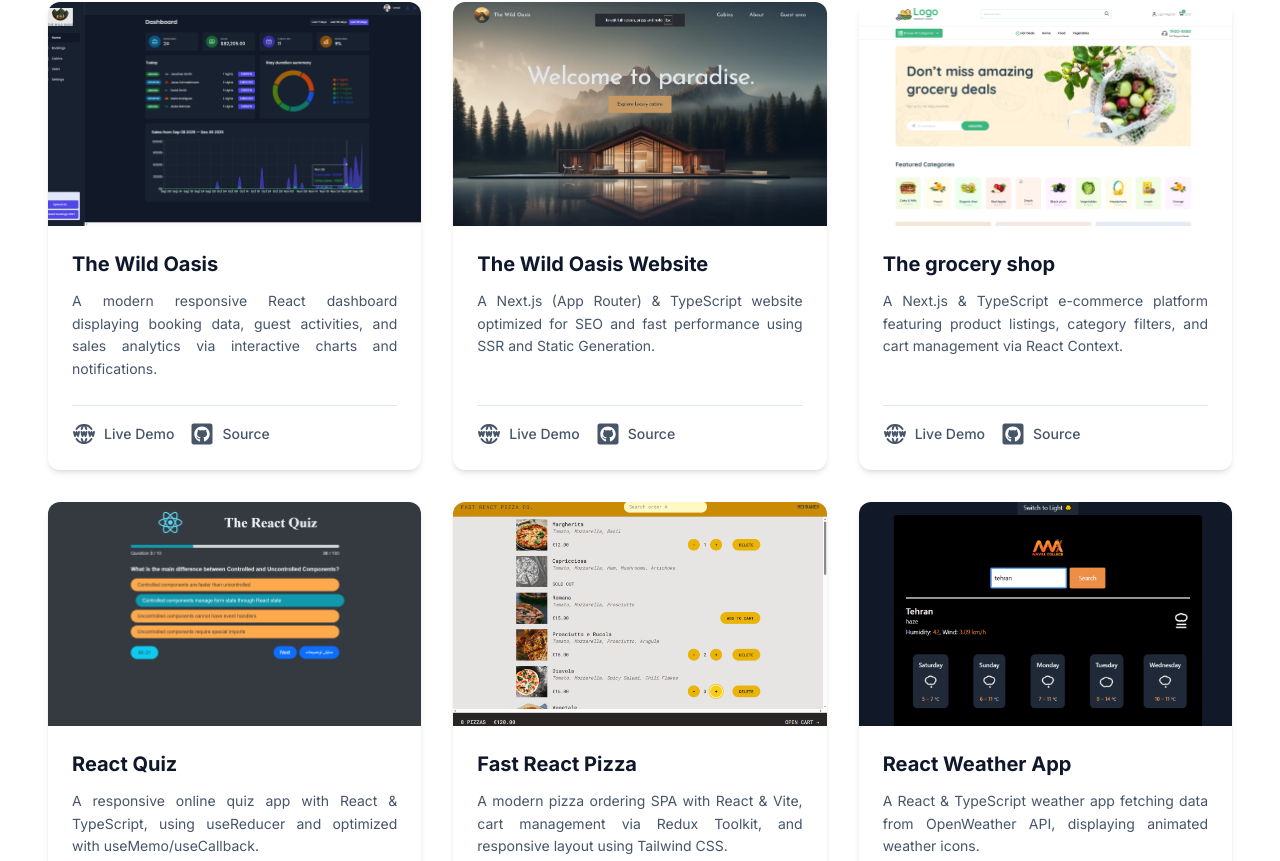
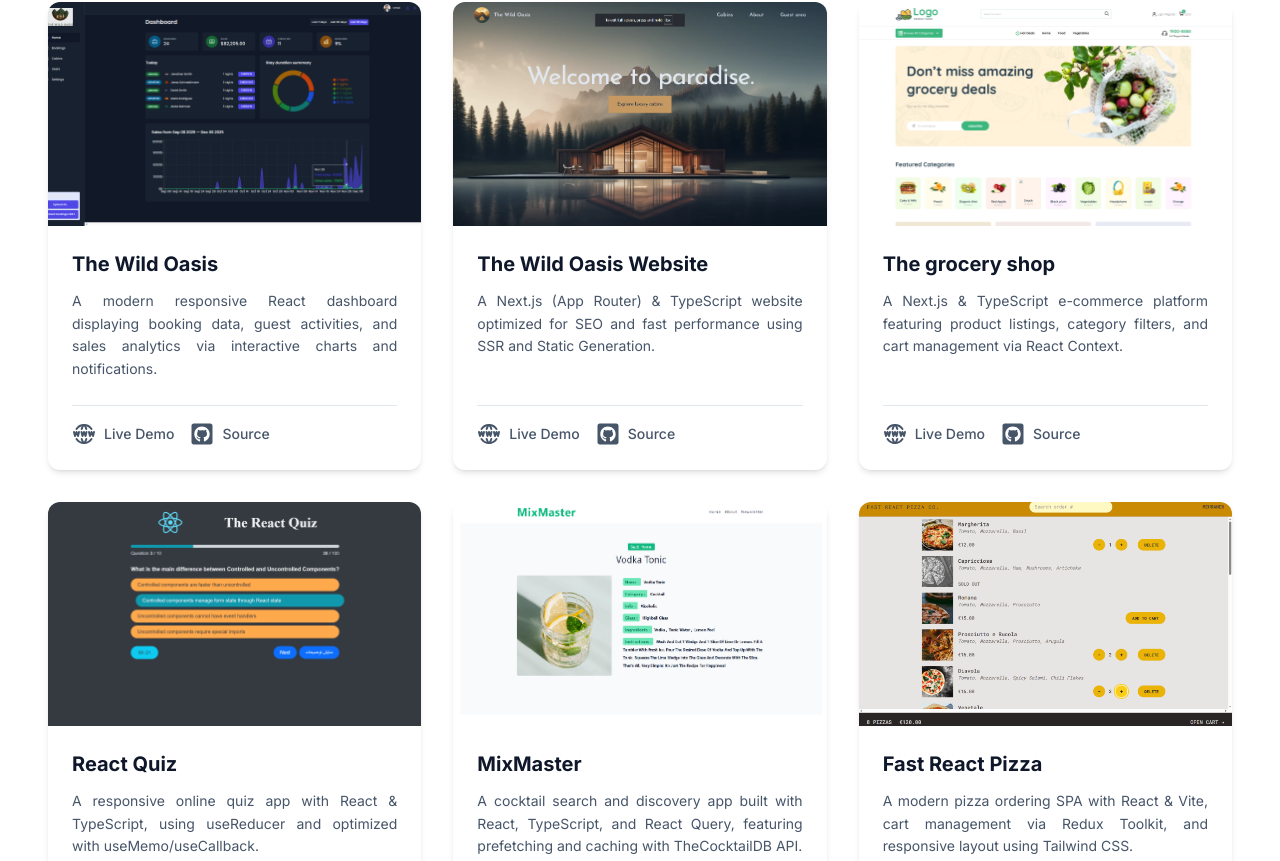
Before and after one commit to omidsdgi/my-portfolio, a Next.js app: page / in a window 1280 px wide. Shown: the part 4364-5225 px from the top of the page. Built offline with nearby package versions, Linux system fonts and the light colour scheme.

Commit message:
feat(portfolio): add MixMaster project with description, demo, and GitHub links

```diff
--- a/src/data/Data.tsx
+++ b/src/data/Data.tsx
@@ -285,6 +285,17 @@ export const projects: Project[] = [
     },
     {
         id: nanoid(),
+        img: "/images/mix-master.png",
+        title: "MixMaster",
+        description: {
+            fa: "اپلیکیشن جستجو و نمایش نوشیدنی‌ها با استفاده از TheCocktailDB API، ساخته‌شده با React، TypeScript و React Query برای کشینگ و بارگذاری سریع.",
+            en: "A cocktail search and discovery app built with React, TypeScript, and React Query, featuring prefetching and caching with TheCocktailDB API."
+        },
+        demoUrl: "https://mix-master-bice.vercel.app",
+        githubUrl: "https://github.com/omidsdgi/MixMaster"
+    },
+    {
+        id: nanoid(),
         img: "/images/fast-react-pizza.png",
         title: "Fast React Pizza",
         description: {
```
Also changed, not shown: public/images/mix-master.png (added).
